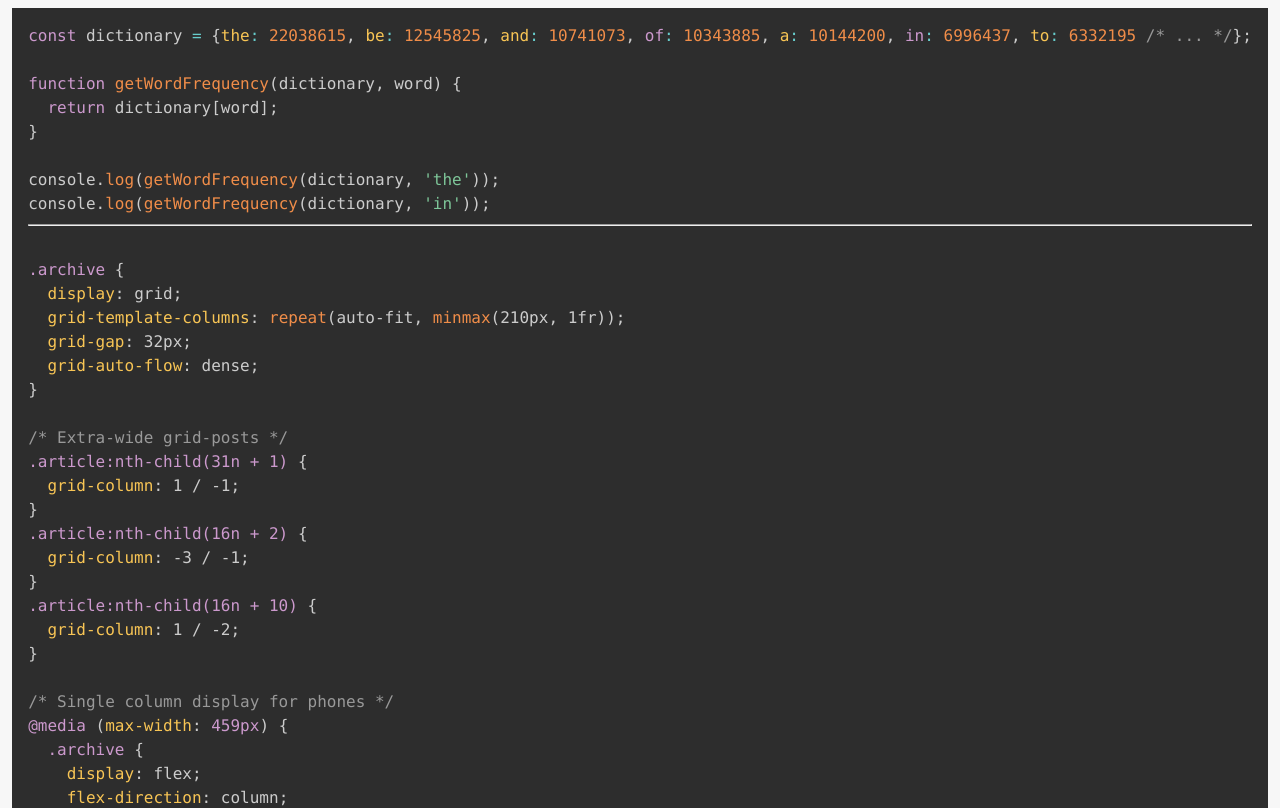
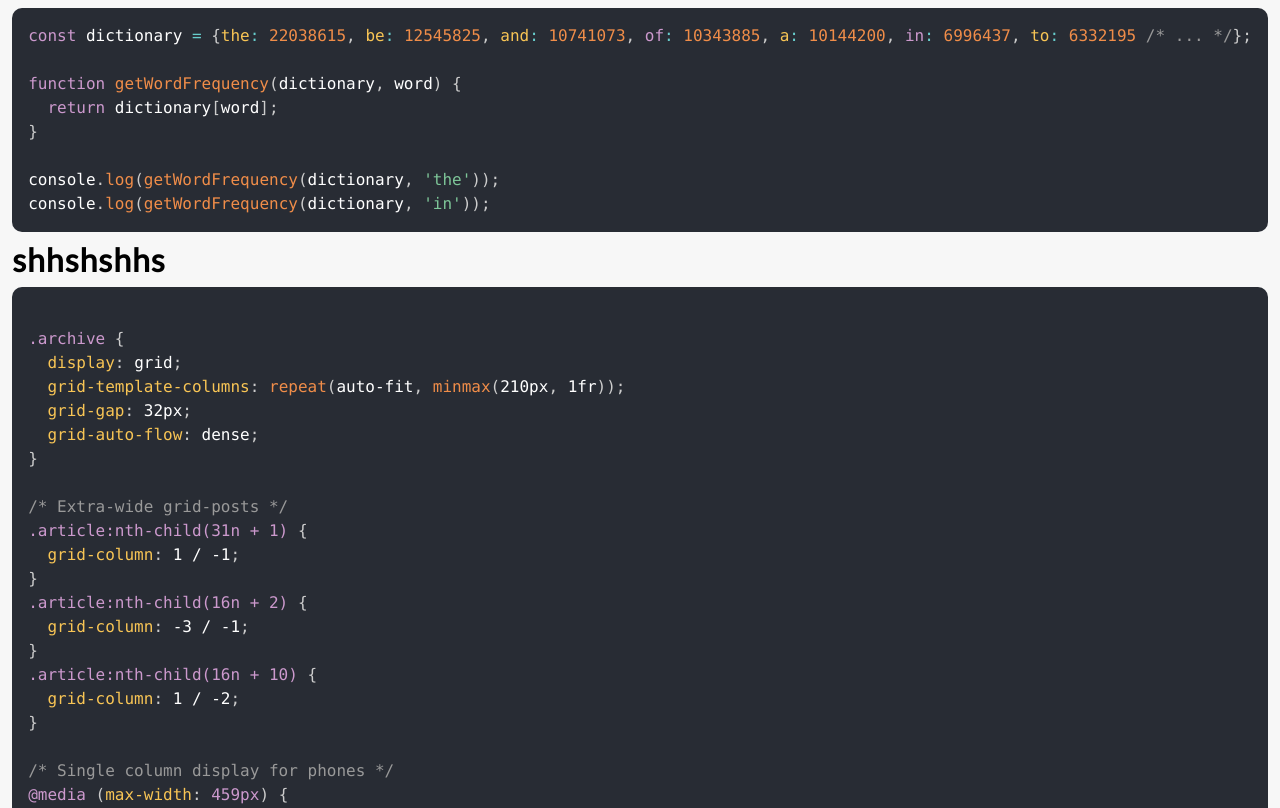
Before and after one commit to dommyrock/SignalRparser, a React (Create React App) app in the folder StreamOutputWebApp/client-app/: page /code in a window 1280 px wide. Shown: the top 808 px of the page. Built offline with nearby package versions, Linux system fonts and the light colour scheme.

Commit message:
web-app updated <div> , <code> css

```diff
--- a/StreamOutputWebApp/client-app/src/components/Layout/AppRouter.jsx
+++ b/StreamOutputWebApp/client-app/src/components/Layout/AppRouter.jsx
@@ -5,6 +5,7 @@ import SignalRStream from "../SignalrStream/Stream";
 import { GlobalProvider } from "../../context-providers/GlobalStateProvider";
 import SyntaxHighlighter from "../SyntaxHighlighter/SyntaxHighlighterMain";
 
+//if i move aby route outside of GlobalProvider context thex dont render ...
 const AppRouter = () => {
   return (
     <BrowserRouter>
--- a/StreamOutputWebApp/client-app/src/components/SyntaxHighlighter/SyntaxHighlighterMain.jsx
+++ b/StreamOutputWebApp/client-app/src/components/SyntaxHighlighter/SyntaxHighlighterMain.jsx
@@ -38,6 +38,7 @@ const csscode = `
   }
 }
 `;
+
 const SyntaxHighlighterMain = () => {
   //   useEffect(() => {
   //     // Use setTimeout to push onto callback queue so it runs after the DOM is updated ---NOTE : works without hook too
@@ -45,10 +46,14 @@ const SyntaxHighlighterMain = () => {
   //   }, []);
   return (
     <>
-      <div>
+      <div className="gatsby-highlight">
         <pre>
           <code className="language-js">{code}</code>
-          <hr />
+        </pre>
+      </div>
+      <h1>shhshshhs</h1>
+      <div className="gatsby-highlight">
+        <pre>
           <code className="language-css">{csscode}</code>
         </pre>
       </div>
--- a/StreamOutputWebApp/client-app/src/context-providers/GlobalStateProvider.js
+++ b/StreamOutputWebApp/client-app/src/context-providers/GlobalStateProvider.js
@@ -5,7 +5,7 @@ import { uuidv4 } from "../utils/helpers";
 // Initial state
 const initialState = {
   transactions: [],
-  tasksFromBackend: [
+  mockTasks: [
     { id: uuidv4(), content: "First task" },
     { id: uuidv4(), content: "Second task" }, //Example ....replace thsi with transactions data
     { id: uuidv4(), content: "Third task" },
@@ -39,7 +39,7 @@ export const GlobalProvider = ({ children }) => {
     <GlobalContext.Provider
       value={{
         transactions: state.transactions,
-        tasksFromBackend: state.tasksFromBackend,
+        mockTasks: state.mockTasks,
         deleteTransaction,
         addTransaction
       }}
--- a/StreamOutputWebApp/client-app/src/prism.css
+++ b/StreamOutputWebApp/client-app/src/prism.css
@@ -10,7 +10,7 @@ code[class*="language-"],
 pre[class*="language-"] {
   color: #ccc;
   background: none;
-	font-family: Consolas, Monaco, 'Andale Mono', 'Ubuntu Mono', monospace;
+  font-family: Consolas, Monaco, "Andale Mono", "Ubuntu Mono", monospace;
   font-size: 1em;
   text-align: left;
   white-space: pre;
@@ -27,13 +27,12 @@ pre[class*="language-"] {
   -moz-hyphens: none;
   -ms-hyphens: none;
   hyphens: none;
-
 }
 
 /* Code blocks */
 pre[class*="language-"] {
   padding: 1em;
-	margin: .5em 0;
+  margin: 0.5em 0;
   overflow: auto;
 }
 
@@ -44,8 +43,8 @@ pre[class*="language-"] {
 
 /* Inline code */
 :not(pre) > code[class*="language-"] {
-	padding: .1em;
-	border-radius: .3em;
+  padding: 0.1em;
+  border-radius: 0.3em;
   white-space: normal;
 }
 
@@ -140,7 +139,7 @@ pre[class*="language-"] {
 
 .command-line-prompt > span:before {
   color: #999;
-	content: ' ';
+  content: " ";
   display: block;
   padding-right: 0.8em;
 }
@@ -156,3 +155,15 @@ pre[class*="language-"] {
 .command-line-prompt > span[data-prompt]:before {
   content: attr(data-prompt);
 }
+
+/*css from react docs page*/
+.gatsby-highlight > pre {
+  color: rgb(255, 255, 255);
+  tab-size: 1.5em;
+  background: rgb(40, 44, 52);
+  border-radius: 10px;
+  overflow: auto;
+}
+.gatsby-highlight > pre > code {
+  color: rgb(255, 255, 255);
+}
```
Lines whose indentation alone changed are shown as unchanged.
